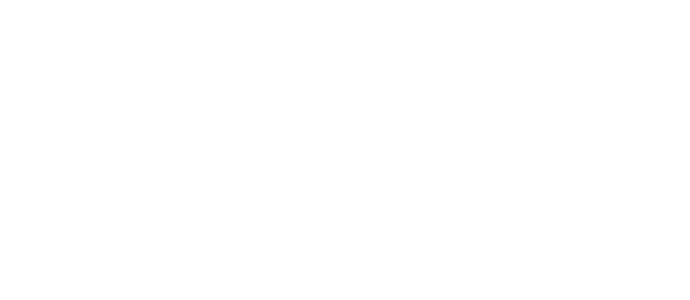
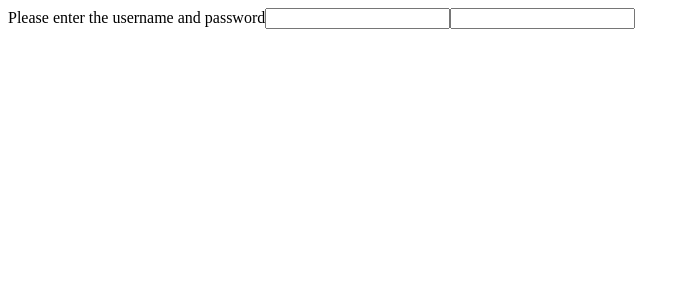
Before and after one commit to freercurse/Demo-Web-App, a React (Create React App) app: page / in a window 1280 px wide. Shown: the top 300 px of the page, without its empty margins (0-690 px from the left). Built offline with nearby package versions, Linux system fonts and the light colour scheme.

Commit message:
login form created

```diff
--- a/src/components/App.tsx
+++ b/src/components/App.tsx
@@ -1,6 +1,7 @@
 import _ from 'lodash';
 import * as React from 'react'
 import { Fragment } from 'react'
+import LoginView from './login/LoginView'
 import '../styles/main.scss'
 
 interface Props {
@@ -8,7 +9,7 @@
 }
 
 interface State {
-
+  authenticated: boolean
 
 }
 
@@ -16,21 +17,21 @@
   constructor(props: any) {
     super(props)
     this.state = {
-
+      authenticated: false
     }
   }
 
-
+  authenticate = () => { this.setState({authenticated: true}) }
 
   render() {
 
     const authProps = {
-
+      auth : this.authenticate
     }
 
     return (
       <Fragment>
-
+        <LoginView {...authProps}/>
       </Fragment>
     )
   }
--- /dev/null
+++ b/src/components/login/LoginView.tsx
@@ -0,0 +1,34 @@
+import * as React from 'react'
+import { Fragment } from 'react'
+
+
+interface Props {
+
+}
+
+interface State {
+
+
+}
+
+class LoginView extends React.Component<Props, State> {
+  constructor(props: any) {
+    super(props)
+    this.state = {
+
+    }
+  }
+  render() {
+
+    return (
+      <Fragment>
+        <form>
+          <label>Please enter the username and password</label>
+          <input type="text" />
+          <input type="password"/>
+        </form>
+      </Fragment>
+    )
+  }
+}
+export default LoginView
```
